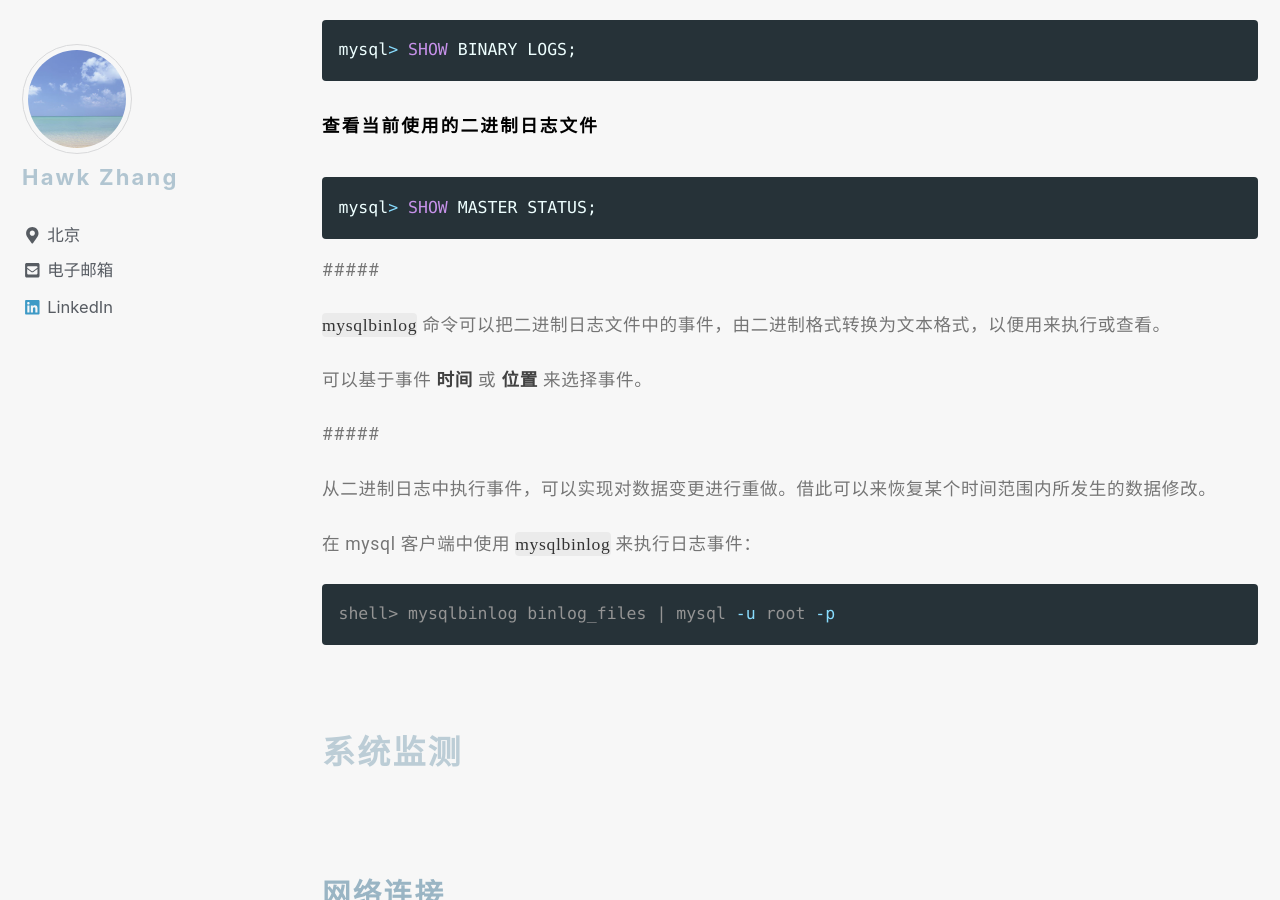
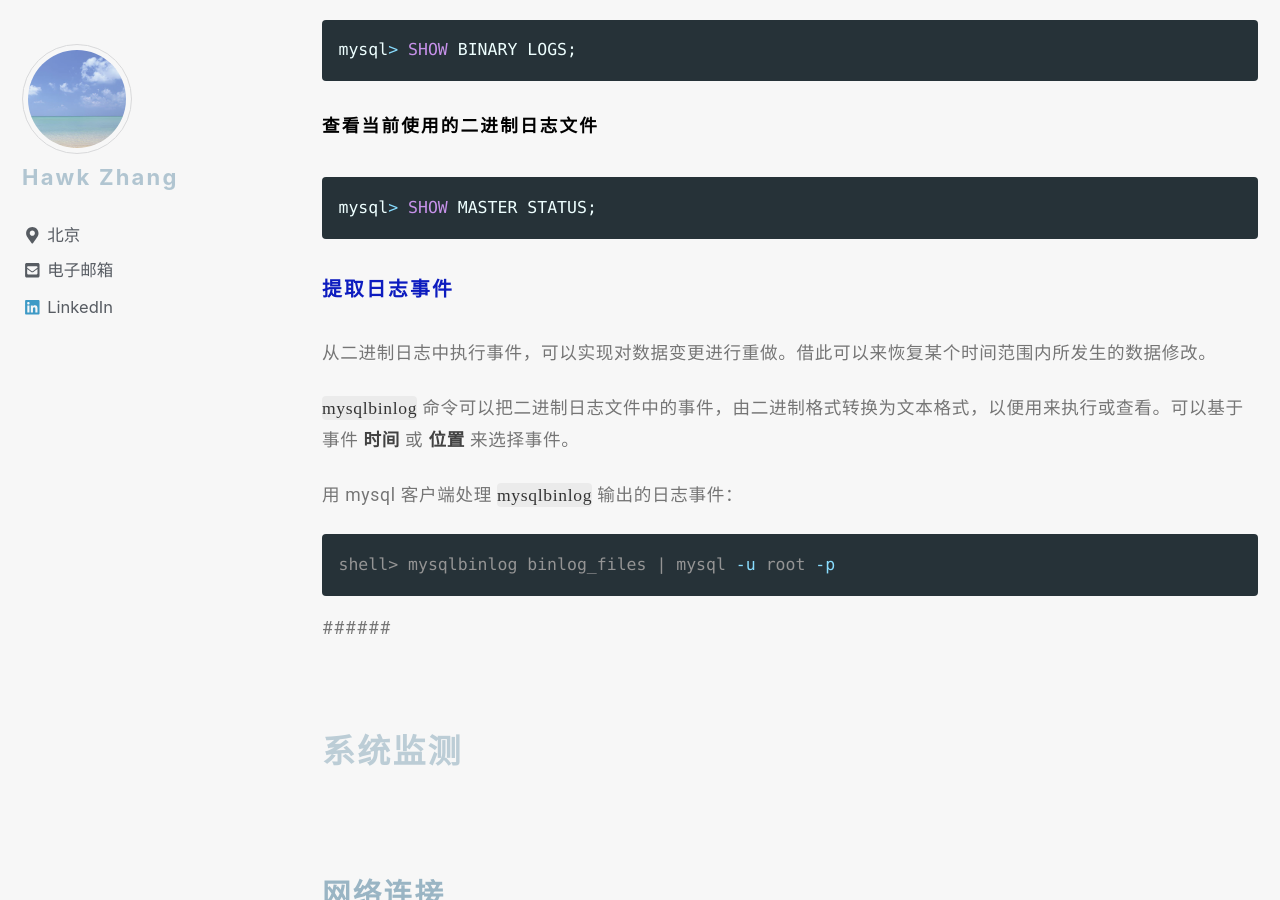
Before and after one commit to narru888/linotes_note, a Jekyll site: the page built from _posts/devop/2017-05-01-troubleshooting.md, in a window 1280 px wide and 900 px high, scrolled down 8138 px. Built offline with Jekyll 4.4.1, drawn with Linux system fonts in a browser that asks for light colours; nearby versions of some CDN libraries; a script that is not in the unit is left out.

Commit message:
update on 2018-08-24 07:20:01 CST

````diff
--- a/_posts/devop/2017-05-01-troubleshooting.md
+++ b/_posts/devop/2017-05-01-troubleshooting.md
@@ -272,23 +272,19 @@ mysql> SHOW MASTER STATUS;
 ```
 
 
-#####
-
-`mysqlbinlog` 命令可以把二进制日志文件中的事件，由二进制格式转换为文本格式，以便用来执行或查看。
-
-可以基于事件 **时间** 或 **位置** 来选择事件。
-
-#####
+##### 提取日志事件
 
 从二进制日志中执行事件，可以实现对数据变更进行重做。借此可以来恢复某个时间范围内所发生的数据修改。
 
-在 mysql 客户端中使用 `mysqlbinlog` 来执行日志事件：
+`mysqlbinlog` 命令可以把二进制日志文件中的事件，由二进制格式转换为文本格式，以便用来执行或查看。可以基于事件 **时间** 或 **位置** 来选择事件。
+
+用 mysql 客户端处理 `mysqlbinlog` 输出的日志事件：
 
 ```bash
 shell> mysqlbinlog binlog_files | mysql -u root -p
 ```
 
-
+######
 
 
 
````
